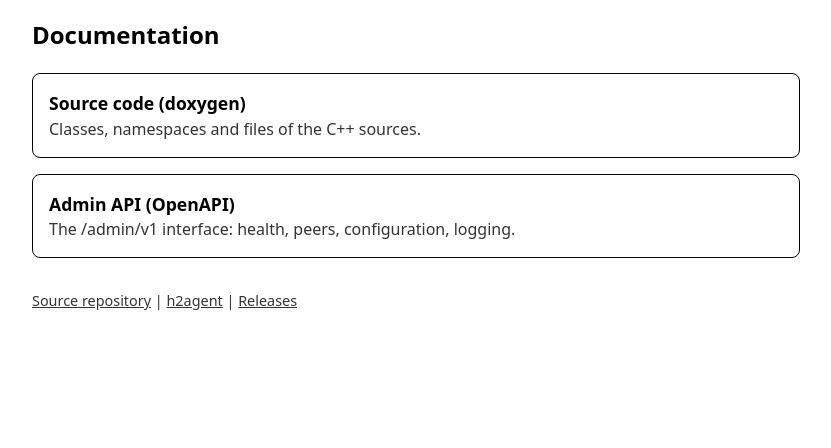
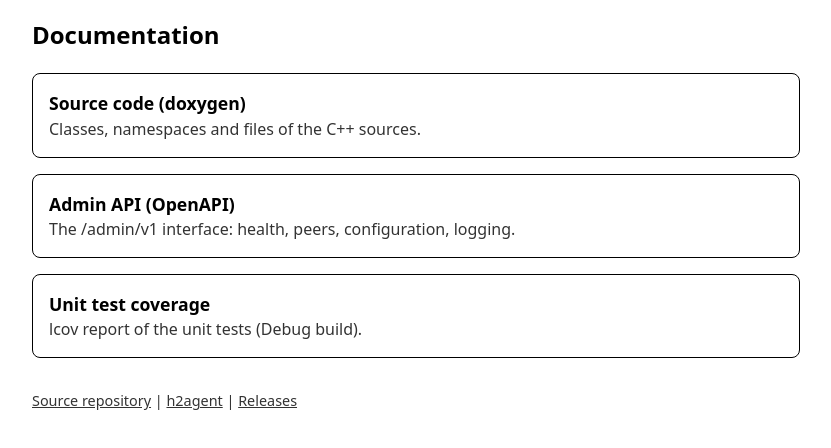
Before and after one commit to testillano/h2diagent, a plain HTML site: page docs/site/index.html in a window 1280 px wide. Shown: the part 132-580 px from the top of the page, without its empty margins (224-1055 px from the left). Drawn offline with Linux system fonts and the light colour scheme.

Commit message:
Publish the unit test coverage on GitHub Pages
The Debug build already compiled with --coverage, but no report was
produced: the coverage of the gateway was unknown.

- CI: build_coverage (the build stage in Debug, pushed as latest-cov)
  and unit_tests_and_coverage (unit tests and an lcov report of src and
  include, main.cpp out, plus badge.json) in that image; deploy_pages
  adds the report as coverage/.
- Site card and README badge; README: the report and how to get it
  locally.

```diff
--- a/docs/site/index.html
+++ b/docs/site/index.html
@@ -7,7 +7,7 @@
 <head>
   <meta charset="utf-8">
   <meta name="viewport" content="width=device-width, initial-scale=1">
-  <meta name="description" content="h2diagent documentation: doxygen, admin API">
+  <meta name="description" content="h2diagent documentation: doxygen, admin API, coverage">
   <title>h2diagent documentation</title>
   <style>
     :root { color-scheme: light dark; }
@@ -57,7 +57,13 @@
           <span class="desc">The /admin/v1 interface: health, peers, configuration, logging.</span>
         </a>
       </li>
-      <!-- Add a card for every new section deployed by 'deploy_pages' (e.g. coverage/) -->
+      <li>
+        <a href="coverage/">
+          <span class="title">Unit test coverage</span>
+          <span class="desc">lcov report of the unit tests (Debug build).</span>
+        </a>
+      </li>
+      <!-- Add a card for every new section deployed by 'deploy_pages' -->
     </ul>
   </main>
 
```
Also changed, not shown: 2 other files.
